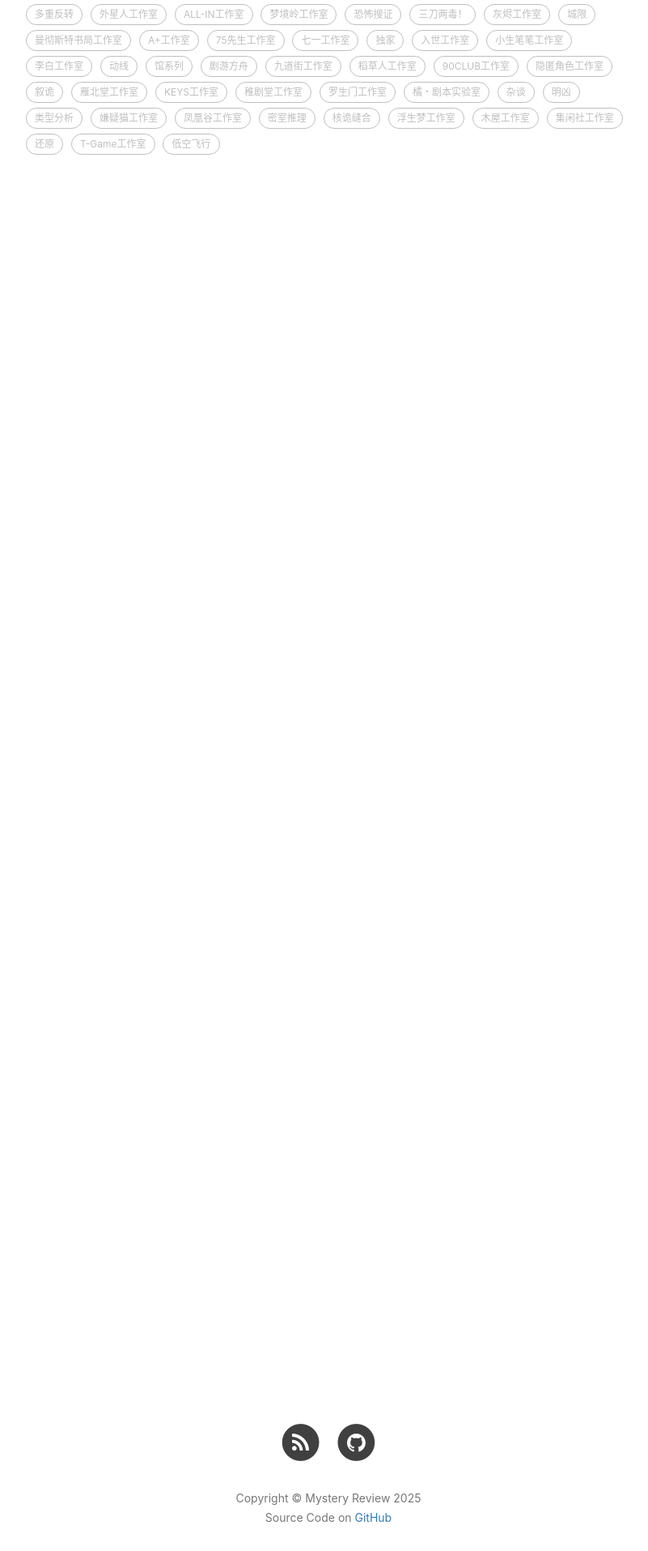
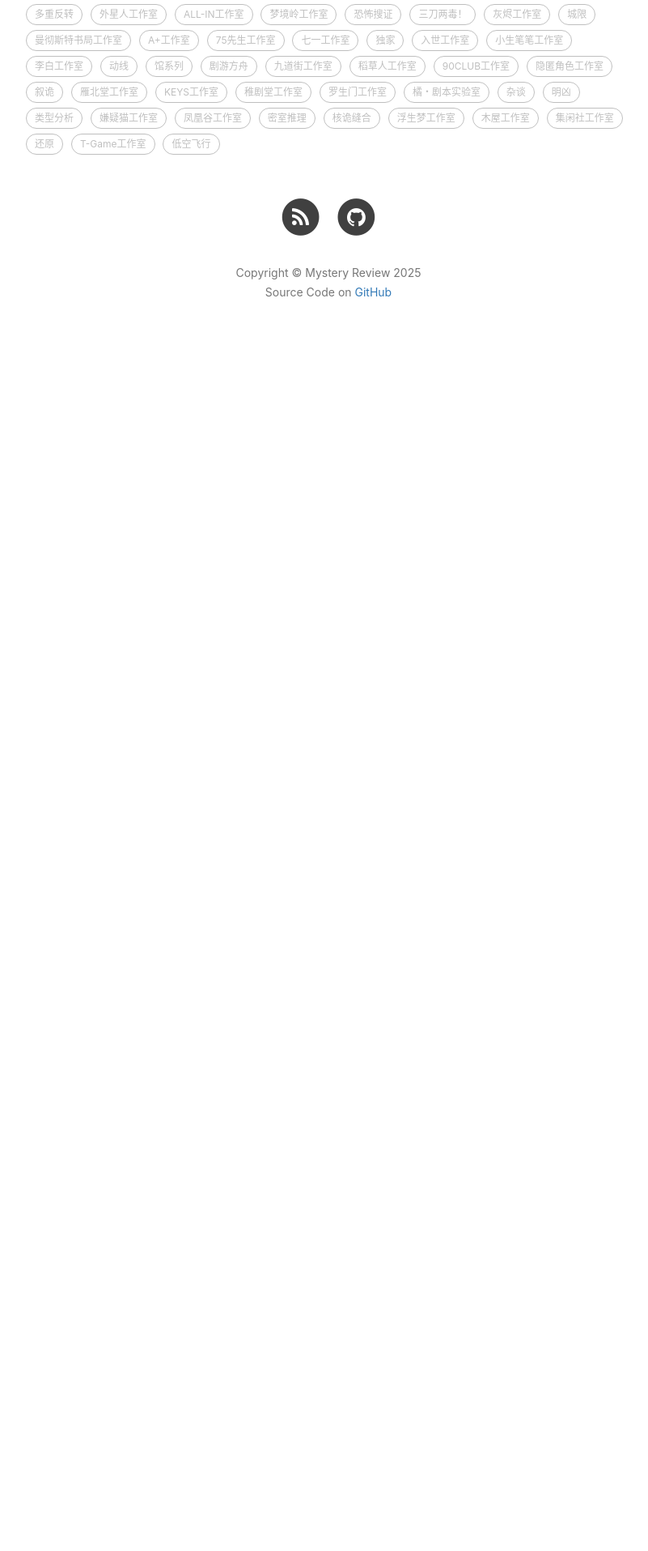
Before and after one commit to mysteryreview/mysteryreview.github.io, a Jekyll site: the page built from _posts/2024-10-31-死讯收藏.md, in a window 1280 px wide. Shown: the part 838-2753 px from the top of the page at 81% size, without its empty margins (234-1035 px from the left). Built offline with Jekyll 4.4.1, drawn with Linux system fonts in a browser that asks for light colours; nearby versions of some CDN libraries; comment, search, counter and statistics services are not loaded; after the commit the page ends 2000 px from its top, so only the background shows below that.

Commit message:
Update custom.css

```diff
--- a/css/custom.css
+++ b/css/custom.css
@@ -38,6 +38,7 @@
   padding-left: 0px;
 }
 body {
+  height: 2000px;
   font-family: -apple-system, BlinkMacSystemFont, "Helvetica Neue", "Arial", "PingFang SC", "Hiragino Sans GB", "STHeiti", "Microsoft YaHei", "Microsoft JhengHei", "Source Han Sans SC", "Noto Sans CJK SC", "Source Han Sans CN", "Noto Sans SC", "Source Han Sans TC", "Noto Sans CJK TC", "WenQuanYi Micro Hei", SimSun, sans-serif;
   line-height: 1.7;
   font-size: 16px;
@@ -76,7 +77,6 @@
 }
 article {
   overflow: auto;
-  height: 2000px;
 }
 blockquote {
   color: #808080;
```
